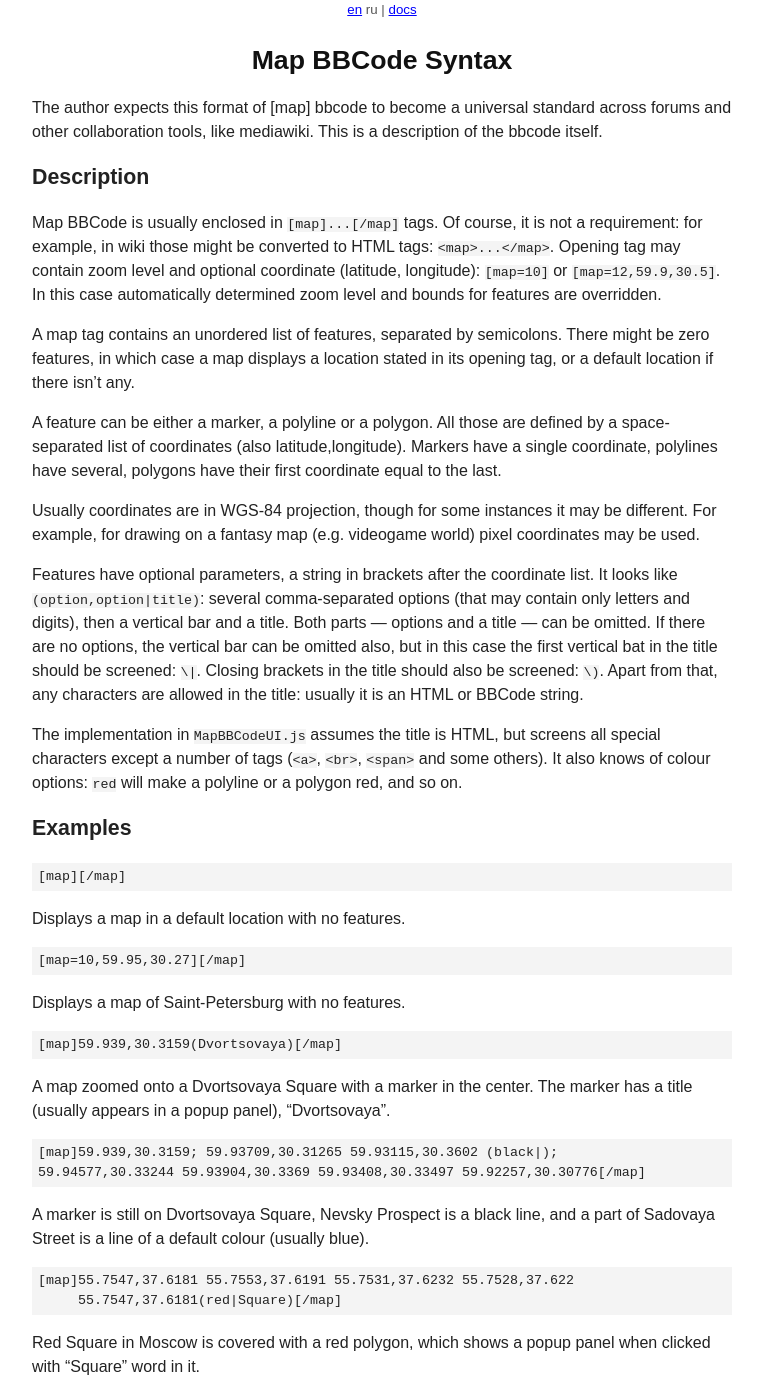
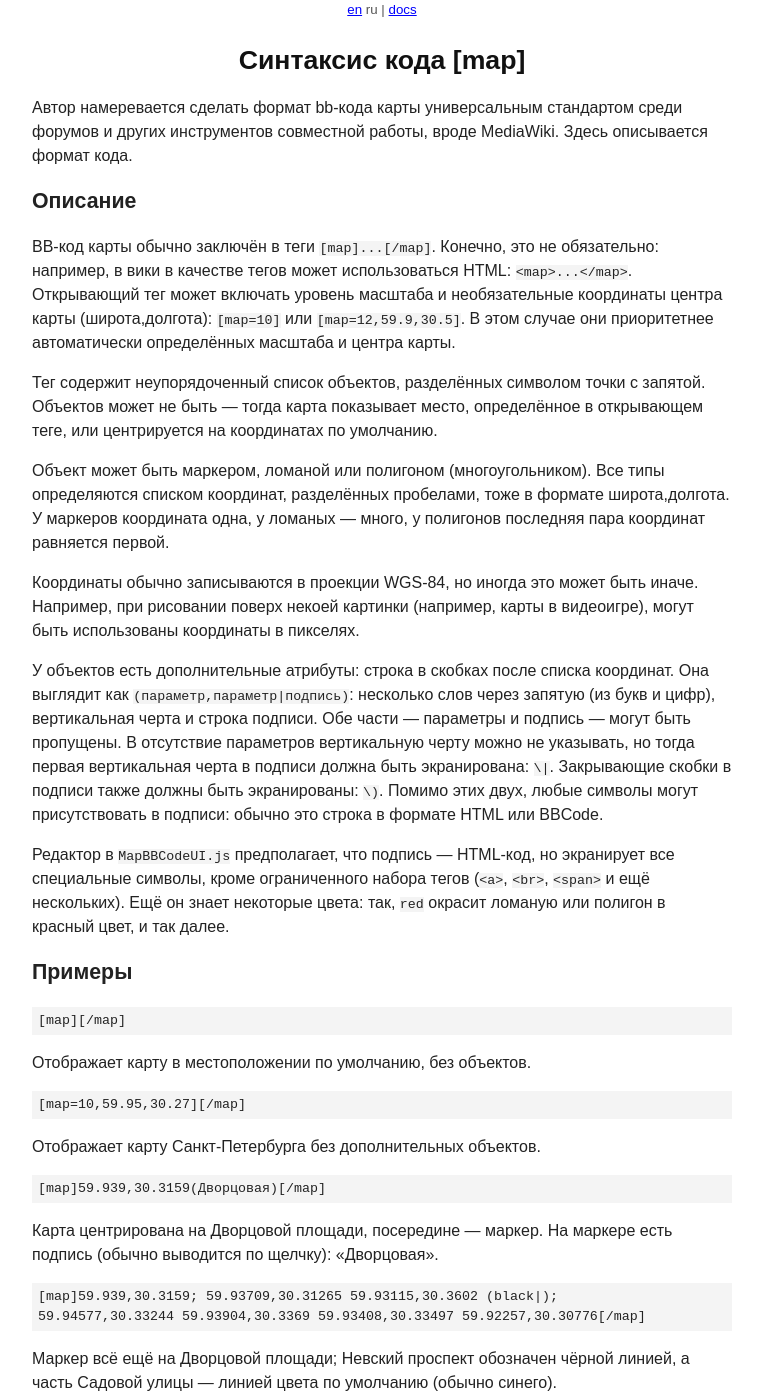
Before and after one commit to MapBBCode/mapbbcode.github.io, a Jekyll site: the page built from ru/bbcode.md, in a window 1280 px wide and 1400 px high. Shown: the whole window, without its empty margins (258-1020 px from the left). Built offline with Jekyll 4.4.1, drawn with Linux system fonts in a browser that asks for light colours; Markdown is read by kramdown in place of the engine named in the settings; comment, search, counter and statistics services are not loaded; some of the changed text lies outside the part shown.

Commit message:
translated bbcode.md to Russian

```diff
--- a/ru/bbcode.md
+++ b/ru/bbcode.md
@@ -1,72 +1,73 @@
 ---
 layout: default
-title: Map BBCode Syntax
+title: Синтаксис кода [map]
 ---
 
-The author expects this format of [map] bbcode to become a universal standard
-across forums and other collaboration tools, like mediawiki. This is a description
-of the bbcode itself.
+Автор намеревается сделать формат bb-кода карты универсальным стандартом среди форумов
+и других инструментов совместной работы, вроде MediaWiki. Здесь описывается формат кода.
 
-## Description
+## Описание
 
-Map BBCode is usually enclosed in `[map]...[/map]` tags. Of course, it is not a requirement:
-for example, in wiki those might be converted to HTML tags: `<map>...</map>`. Opening tag
-may contain zoom level and optional coordinate (latitude, longitude): `[map=10]` or `[map=12,59.9,30.5]`.
-In this case automatically determined zoom level and bounds for features are overridden.
+BB-код карты обычно заключён в теги `[map]...[/map]`. Конечно, это не обязательно: например,
+в вики в качестве тегов может использоваться HTML: `<map>...</map>`. Открывающий тег может
+включать уровень масштаба и необязательные координаты центра карты (широта,долгота):
+`[map=10]` или `[map=12,59.9,30.5]`. В этом случае они приоритетнее автоматически определённых
+масштаба и центра карты.
 
-A map tag contains an unordered list of features, separated by semicolons. There might be
-zero features, in which case a map displays a location stated in its opening tag, or
-a default location if there isn't any.
+Тег содержит неупорядоченный список объектов, разделённых символом точки с запятой. Объектов
+может не быть — тогда карта показывает место, определённое в открывающем теге, или
+центрируется на координатах по умолчанию.
 
-A feature can be either a marker, a polyline or a polygon. All those are defined by
-a space-separated list of coordinates (also latitude,longitude). Markers have a single
-coordinate, polylines have several, polygons have their first coordinate equal to the last.
+Объект может быть маркером, ломаной или полигоном (многоугольником). Все типы определяются
+списком координат, разделённых пробелами, тоже в формате широта,долгота. У маркеров
+координата одна, у ломаных — много, у полигонов последняя пара координат равняется первой.
 
-Usually coordinates are in WGS-84 projection, though for some instances it may be different.
-For example, for drawing on a fantasy map (e.g. videogame world) pixel coordinates may be used.
+Координаты обычно записываются в проекции WGS-84, но иногда это может быть иначе. Например,
+при рисовании поверх некоей картинки (например, карты в видеоигре), могут быть использованы
+координаты в пикселях.
 
-Features have optional parameters, a string in brackets after the coordinate list.
-It looks like `(option,option|title)`: several comma-separated options (that may contain
-only letters and digits), then a vertical bar and a title. Both parts — options and a title —
-can be omitted. If there are no options, the vertical bar can be omitted also, but in this
-case the first vertical bat in the title should be screened: `\|`. Closing brackets
-in the title should also be screened: `\)`. Apart from that, any characters are allowed
-in the title: usually it is an HTML or BBCode string.
+У объектов есть дополнительные атрибуты: строка в скобках после списка координат. Она выглядит
+как `(параметр,параметр|подпись)`: несколько слов через запятую (из букв и цифр), вертикальная
+черта и строка подписи. Обе части — параметры и подпись — могут быть пропущены. В отсутствие
+параметров вертикальную черту можно не указывать, но тогда первая вертикальная черта в подписи
+должна быть экранирована: `\|`. Закрывающие скобки в подписи также должны быть экранированы: `\)`.
+Помимо этих двух, любые символы могут присутствовать в подписи: обычно это строка в формате
+HTML или BBCode.
 
-The implementation in `MapBBCodeUI.js` assumes the title is HTML, but screens all special
-characters except a number of tags (`<a>`, `<br>`, `<span>` and some others). It also
-knows of colour options: `red` will make a polyline or a polygon red, and so on.
+Редактор в `MapBBCodeUI.js` предполагает, что подпись — HTML-код, но экранирует все специальные
+символы, кроме ограниченного набора тегов (`<a>`, `<br>`, `<span>` и ещё нескольких). Ещё он знает
+некоторые цвета: так, `red` окрасит ломаную или полигон в красный цвет, и так далее.
 
-## Examples
+## Примеры
 
     [map][/map]
 
-Displays a map in a default location with no features.
+Отображает карту в местоположении по умолчанию, без объектов.
 
     [map=10,59.95,30.27][/map]
 
-Displays a map of Saint-Petersburg with no features.
+Отображает карту Санкт-Петербурга без дополнительных объектов.
 
-    [map]59.939,30.3159(Dvortsovaya)[/map]
+    [map]59.939,30.3159(Дворцовая)[/map]
 
-A map zoomed onto a Dvortsovaya Square with a marker in the center.
-The marker has a title (usually appears in a popup panel), "Dvortsovaya".
+Карта центрирована на Дворцовой площади, посередине — маркер. На маркере
+есть подпись (обычно выводится по щелчку): «Дворцовая».
 
     [map]59.939,30.3159; 59.93709,30.31265 59.93115,30.3602 (black|);
     59.94577,30.33244 59.93904,30.3369 59.93408,30.33497 59.92257,30.30776[/map]
 
-A marker is still on Dvortsovaya Square, Nevsky Prospect is a black line,
-and a part of Sadovaya Street is a line of a default colour (usually blue).
+Маркер всё ещё на Дворцовой площади; Невский проспект обозначен чёрной линией,
+а часть Садовой улицы — линией цвета по умолчанию (обычно синего).
 
     [map]55.7547,37.6181 55.7553,37.6191 55.7531,37.6232 55.7528,37.622
          55.7547,37.6181(red|Square)[/map]
 
-Red Square in Moscow is covered with a red polygon, which shows a popup panel
-when clicked with "Square" word in it.
+Красная площадь в Москве накрыта красным многоугольником, на котором при щелчке
+появляется всплывающая панель со словом «Square».
 
 ## BNF
 
-To reduce clutter, we'll define some base nonterminals with regular expressions.
+Для упрощения, некоторые базовые нетерминалы определим с помощью регулярных выражений.
 
     <empty>   ::= ""
     <zoom>    ::= [12]?[0-9]
@@ -85,36 +86,36 @@ To reduce clutter, we'll define some base nonterminals with regular expressions.
     <openingtag>  ::= "[map]" | "[map=" <position> "]"
     <map>         ::= <openingtag> <elements> "[/map]"
 
-## Library
+## Библиотека
 
-[MapBBCode.js](https://github.com/MapBBCode/mapbbcode/blob/master/src/MapBBCode.js)
-is a reference implementation of parsing and generating map bbcode. It contains
-complete regular expressions for the code and three methods you can use in your
-projects.
+[MapBBCode.js](https://github.com/MapBBCode/mapbbcode/blob/master/src/MapBBCode.js) —
+эталонная библиотека для разбора и создания bb-кода [map]. Она содержит полные
+регулярные выражения для кода и три функции, которые можно использовать
+в собственных проектах.
 
-* `isValid(string)` tests that the string is a valid map bbcode.
-* `stringToObjects(string)` parses a bbcode string into an object:
+* `isValid(string)` проверяет, что строка содержит корректный bb-код карты.
+* `stringToObjects(string)` разбирает строку кода и возвращает объект:
 
         {
           objs: [{
-            coords: [<coordinate>, ...],
-            text: <string>,
-            params: [<string>, ...]
+            coords: [<координата>, ...],
+            text: <строка>,
+            params: [<строка>, ...]
           }, ...],
-          zoom: <number>,
-          pos: <coordinate>
+          zoom: <число>,
+          pos: <координата>
         }
 
-    Format of `<coordinate>` depends of whether you have [Leaflet](http://leafletjs.com)
-    library included: it will be either `L.LatLng` object or an array of two numbers:
+    Формат `<координаты>` зависит от того, подключена ли библиотека [Leaflet](http://leafletjs.com):
+    это либо экземпляр класса `L.LatLng`, либо массив из двух чисел:
     `[latitude, longitude]`.
-* `objectsToString(object)` takes an object in the same format as the `stringToObjects`
-  produces and returns a bbcode string.
+* `objectsToString(object)` принимает объект того же формата, что выдаёт `stringToObjects`,
+    и возвращает строку bb-кода.
 
-## Improvements
+## Развитие
 
-The format of map bbcode is set in stone. But element parameters, `<words>` nonterminal in BNF,
-may be whatever you want. For now only one parameter type is defined: colour.
-One can implement, for example, line width with `w<number>` parameter, or a marker type.
-Implementations of map bbcode are not required to support any of parameters, thus parameters
-should not alter behaviour or presentation of features much.
+Формат bb-кода карты высечен в камне. Но параметры объектов, нетерминалы `<word>` в BNF,
+могут содержать что угодно. На этот момент лишь один тип параметра определён: это цвет.
+Можно добавить, например, ширину линии параметром `w<число>`, либо тип маркера.
+Реализации кода карты не обязаны поддерживать какие-либо параметры, поэтому параметры
+не должны влиять на поведение или форму объектов.
```
